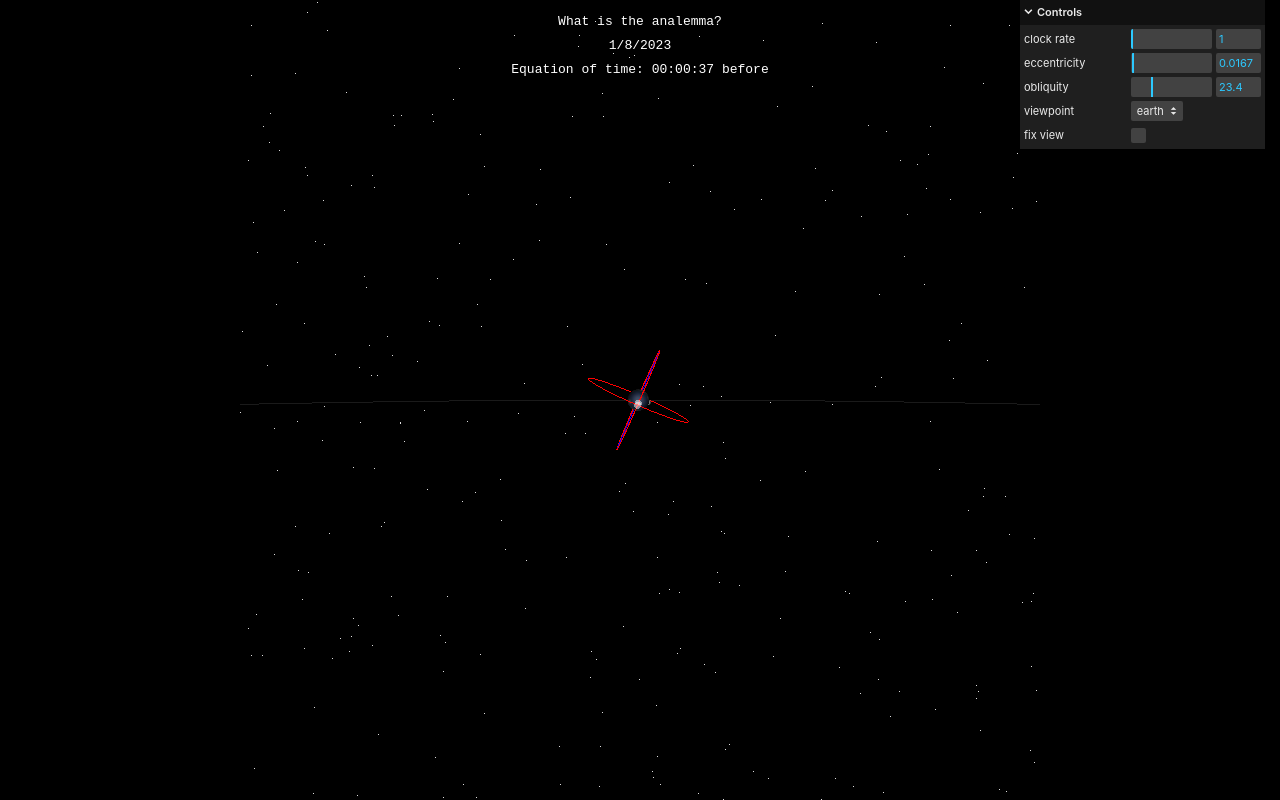
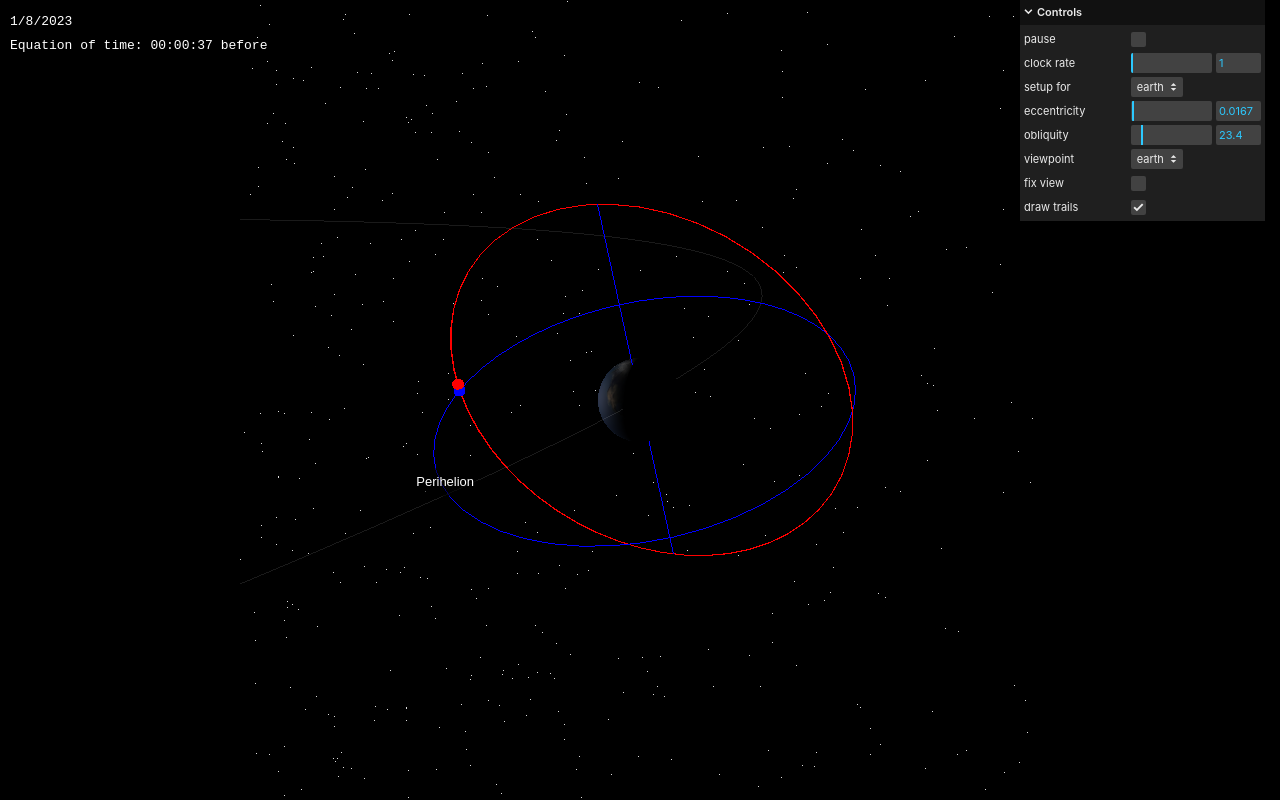
Before and after one commit to benlansdell/analemma, a plain HTML site: page src/index.html in a window 1280 px wide. Drawn offline with nearby package versions, Linux system fonts and the light colour scheme; animation ran at ten frames a second.

Commit message:
Finalize app

```diff
--- a/src/analemma.js
+++ b/src/analemma.js
@@ -5,22 +5,73 @@ import { CSS2DRenderer, CSS2DObject } from 'CSS2DRenderer';
 import { GUI } from 'GUI';
 
 let gui;
+let camera, scene, renderer, labelRenderer, controls;
+let perihelionLabel, aphelionLabel, analemma;
+let anomaly, meanAnomaly;
+let trails = [];
+let earth, sun, current_object, current_view;
+let earth_frame, mean_sun, mean_sun_orb, sphere_sun_orb;
+let apparent_sun;
 
-let camera, scene, renderer, labelRenderer, controls;
-let perihelionLabel, aphelionLabel, earthLabel, moonLabel;
-let anomaly, meanAnomaly;
+const max_trail_len = 1000;
+const sunCamOffset = 20;
+const sunDist = 90;
+const SUN_RADIUS = 3;
+const EARTH_RADIUS = 1;
 
+const planets = {
+    mercury: { eccentricity: 0.2056, obliquity: 0.034, siderealYear: 87.968},
+    venus: { eccentricity: 0.00677, obliquity: 2.64, siderealYear: 224.7},
+    earth: { eccentricity: 0.0167, obliquity: 23.4, siderealYear: 365.2422},
+    mars: { eccentricity: 0.0934, obliquity: 25.19, siderealYear: 686.98},
+    jupiter: { eccentricity: 0.0489, obliquity: 3.13, siderealYear: 4332.6},
+    saturn: { eccentricity: 0.0565, obliquity: 26.73, siderealYear: 10759.2},
+    uranus: { eccentricity: 0.04717, obliquity: 97.77, siderealYear: 30688.5},
+    neptune: { eccentricity: 0.008678, obliquity: 28.3, siderealYear: 60195},
+    pluto: { eccentricity: 0.2488, obliquity: 122.53, siderealYear: 90560},
+}
+
+let last_updated_day = 0;
+var elapsedTime = 0;
+
+const earthsTilt = planets['earth']['obliquity']/180*Math.PI;
+var siderealYear = planets['earth']['siderealYear'];
+
+const analemma_update_rate = 2; //Measured in days
+
+const clock = new THREE.Clock();
+const textureLoader = new THREE.TextureLoader();
+const container = document.querySelector('#scene-container');
+const text = document.querySelector('#info');
+const direction = new THREE.Vector3();
+const delEarthFrame = new THREE.Vector3();
+const sundirection = new THREE.Vector3();
+
+//Controls settings
 var params = {
     clockRate: 1,
     eccentricity: 0.0167,
     fix_view: false,
+    draw_trails: true,
     view: "earth",
     obliquity: 23.4,
+    isPaused: false,
+    preset: "earth"
+}
+
+function update_presets(value) {
+    if (value in planets & value != 'custom') {
+       params['obliquity'] = planets[value]['obliquity'];
+       params['eccentricity'] = planets[value]['eccentricity'];
+        siderealYear = planets[value]['siderealYear']
+       updateKeplerOrbit(scene);
+       updateEarthPlane(scene);
+    }
 }
 
 function update_view(value) {
     if (value == 'earth above') {
-        current_view = 'earth above';
+        current_view = 'earth';
         current_object = earth;
 
         var prevCamera = camera;
@@ -28,7 +79,6 @@ function update_view(value) {
         camera.up.set(0, Math.cos(earthsTilt), Math.sin(earthsTilt));
         camera.position.copy( prevCamera.position );
         camera.rotation.copy( prevCamera.rotation );
-        //camera.lookAt( camera.position.x + 1, camera.position.y, camera.position.z )
         controls = new OrbitControls(camera, labelRenderer.domElement);
 
     } else if (value == 'sun') {
@@ -48,7 +98,25 @@ function update_view(value) {
         camera.position.set( 0,EARTH_RADIUS+.1,0 );
         camera.rotation.copy( prevCamera.rotation );
         earth_frame.add(camera);
-        //camera.lookAt( earth.position );
+        camera.up.set(0, 1, 0);
+
+        controls = new PointerLockControls( camera, labelRenderer.domElement );
+        controls.lock();
+        controls.movementSpeed = 100;
+        controls.lookSpeed = .2;
+
+        container.addEventListener( 'click', function () {
+            controls.lock();
+        } );
+    } else if (value == 'earth center') {
+        current_view = 'center'; current_object = earth;
+        var prevCamera = camera;
+        camera = new THREE.PerspectiveCamera(65, container.clientWidth / container.clientWidth, 0.1, 200000);
+        camera.position.set( 0,0,0 );
+        camera.rotation.copy( prevCamera.rotation );
+        earth_frame.add(camera);
+        camera.up.set(0, 1, 0);
+        //camera.lookAt( mean_sun.position );
         controls = new PointerLockControls( camera, labelRenderer.domElement );
         controls.lock();
         controls.movementSpeed = 100;
@@ -59,35 +127,6 @@ function update_view(value) {
         } );
     }
 }
-
-const clock = new THREE.Clock();
-const textureLoader = new THREE.TextureLoader();
-
-const container = document.querySelector('#scene-container');
-const text = document.querySelector('#info');
-
-const direction = new THREE.Vector3();
-const sundirection = new THREE.Vector3();
-const sunCamOffset = 120;
-const camOffset = 50;
-
-let moon, earth, sun, current_object, current_view, earth_frame, mean_sun, mean_sun_orb, sphere_sun_orb;
-let apparent_sun;
-
-//Measured in days
-const moonSiderealMonth = 27.32;
-const earthSiderealYear = 365.2422;
-
-const sunDist = 90;
-const moonDist = 2;
-
-var earthsTilt = 23.5/180*Math.PI;
-
-const SUN_RADIUS = 3;
-const EARTH_RADIUS = 1;
-const MOON_RADIUS = 0.27;
-
-var elapsedTime = 0;
 
 function perihelion_x() {
     return sunDist * (1 - params['eccentricity'])
@@ -113,6 +152,50 @@ function keplerDynamics(meanAnomaly) {
     return [x, z]
 }
 
+function dynamics() {
+
+    var multiplier = params['clockRate'];
+    if (current_view == 'surface') {
+        multiplier *= 0.1;
+    }
+    let delta = clock.getDelta();
+
+    if (params['isPaused'] == true) {return 0;}
+    elapsedTime += delta*multiplier;
+
+    const day = Math.round(elapsedTime);
+
+    meanAnomaly = 2*Math.PI*elapsedTime/siderealYear;
+    meanAnomaly %= Math.PI*2;
+    let x, z;
+    [x, z] = keplerDynamics(-meanAnomaly);
+    earth_frame.position.set(x, 0, z);
+    earth.rotation.y = 2*Math.PI*elapsedTime;
+    mean_sun.rotation.y = meanAnomaly;
+
+    //Convert it to earth frame
+    earth_frame.updateMatrixWorld(); //Make sure the object matrix is current with the position/rotation/scaling of the object...
+    var localPt = earth_frame.worldToLocal(sun.position.clone()).normalize().multiplyScalar(5); //Transform the point from world space into the objects space
+    if ((day % analemma_update_rate == 0) & (last_updated_day != day)) {
+        var localPtMeanSun = mean_sun.worldToLocal(sun.position.clone()).normalize().multiplyScalar(5.0); //Transform the point from world space into the objects space
+        last_updated_day = day;
+        updateTrails(localPtMeanSun.clone());
+    }
+    localPt.y = 0;
+
+    anomaly = Math.atan2(localPt.z, -localPt.x);
+    if (anomaly < 0) { anomaly += 2*Math.PI }
+    anomaly %= Math.PI*2;
+    apparent_sun.rotation.y = anomaly;
+
+    sundirection.subVectors(sun.position, earth_frame.position);
+    sundirection.normalize().multiplyScalar(5);
+    sundirection.add(earth_frame.position);
+    sphere_sun_orb.position.set(sundirection.x, sundirection.y, sundirection.z);
+
+    return 2*Math.PI*delta*multiplier/siderealYear;
+}
+
 function updateEarthPlane(scene) {
     earth_frame.rotation.x = params['obliquity']/180*Math.PI;
 }
@@ -131,6 +214,7 @@ function updateKeplerOrbit(scene) {
 
     orbit.geometry.attributes.position.needsUpdate = true;
 }
+
 
 function addKeplerOrbit(scene) {
 
@@ -157,6 +241,45 @@ function addKeplerOrbit(scene) {
     scene.add(orbit);
 
 }
+
+function updateTrails(coord) {
+
+    //Update trails list
+    trails.push(coord)
+    trails.shift();
+
+    const ana = scene.getObjectByName('analemma');
+    var points = ana.geometry.attributes.position.array;
+    for (var i = 0; i < trails.length; i++) {
+        meanAnomaly = i * Math.PI / 180;
+        points[3 * i] = trails[i].x;
+        points[3 * i + 1] = trails[i].y;
+        points[3 * i + 2] = trails[i].z;
+    }
+
+    ana.geometry.attributes.position.needsUpdate = true;
+}
+
+function addTrails(scene) {
+
+    let x, z;
+    for (var i = 0; i < Math.round(361/analemma_update_rate); i++) {
+        trails.push(new THREE.Vector3(-5, 0, 0));
+    }
+
+    const material = new THREE.LineBasicMaterial({
+        color: 0xffffff,
+        transparent: true,
+        linewidth: 20,
+        opacity: 1,
+        side: THREE.BackSide
+    })
+    const geometry = new THREE.BufferGeometry().setFromPoints(trails);
+    analemma = new THREE.Line(geometry, material);
+    analemma.name = 'analemma';
+    mean_sun.add(analemma);
+}
+
 
 function and_scene() {
     camera = new THREE.PerspectiveCamera(45, container.clientWidth / container.clientWidth, 0.1, 200000);
@@ -189,11 +312,11 @@ function planet_earth(scene) {
     earth.position.set(0,0,0);
     earth_frame.add(earth);
 
-    //Ecliptic as a line
+    //Celestial equator as a line
     const curve = new THREE.EllipseCurve( 0, 0, 5, 5);
     const points = curve.getPoints( 50 );
     const geometry = new THREE.BufferGeometry().setFromPoints( points );
-    const material = new THREE.LineBasicMaterial( { color: 0xff0000 } ); // Create the final object to add to the scene
+    const material = new THREE.LineBasicMaterial( { color: 0x0000ff } ); // Create the final object to add to the scene
     const ellipse = new THREE.Line( geometry, material );
     ellipse.rotation.x = THREE.Math.degToRad(90);
     earth.add(ellipse);
@@ -222,8 +345,9 @@ function add_mean_sun(scene) {
     mean_sun = new THREE.Line( geometry, material );
     earth_frame.add(mean_sun);
 
-    const sunGeometry = new THREE.SphereGeometry(SUN_RADIUS/10, 32, 32);
-    const sunMaterial = new THREE.MeshBasicMaterial({opacity : 0.5, transparent : true});
+    //mean sun orb
+    const sunGeometry = new THREE.SphereGeometry(SUN_RADIUS/20, 32, 32);
+    const sunMaterial = new THREE.MeshBasicMaterial({opacity : 1, transparent : true, color: 0x0000ff});
     mean_sun_orb = new THREE.Mesh(sunGeometry, sunMaterial);
     mean_sun_orb.position.set(-5, 0, 0);
     mean_sun.add(mean_sun_orb);
@@ -231,9 +355,6 @@ function add_mean_sun(scene) {
 
 function add_sun_celestial_sphere(scene) {
 
-    //Take difference of
-
-    //Ecliptic as a line
     const curve = new THREE.EllipseCurve( 0, 0, 5, 5);
     const points = curve.getPoints( 50 );
     const geometry = new THREE.BufferGeometry().setFromPoints( points );
@@ -241,8 +362,8 @@ function add_sun_celestial_sphere(scene) {
     apparent_sun = new THREE.Line( geometry, material );
     earth_frame.add(apparent_sun);
 
-    const sunGeometry = new THREE.SphereGeometry(SUN_RADIUS/10, 32, 32);
-    const sunMaterial = new THREE.MeshBasicMaterial({opacity : 0.5, transparent : true});
+    const sunGeometry = new THREE.SphereGeometry(SUN_RADIUS/20, 32, 32);
+    const sunMaterial = new THREE.MeshBasicMaterial({opacity : 1.0, transparent : true, color: 0xff0000});
     sphere_sun_orb = new THREE.Mesh(sunGeometry, sunMaterial);
     sphere_sun_orb.position.set(-5, 0, 0);
     scene.add(sphere_sun_orb);
@@ -267,19 +388,6 @@ function planet_sun(scene) {
     sun = new THREE.Mesh(sunGeometry, sunMaterial);
     scene.add(sun);
     return sun
-}
-
-function the_moon(scene) {
-
-    const moonGeometry = new THREE.SphereGeometry(MOON_RADIUS, 32, 32);
-    const moonMaterial = new THREE.MeshPhongMaterial({
-        shininess: 5,
-        map: textureLoader.load('textures/planets/moon_1024.jpg')
-    });
-    moon = new THREE.Mesh(moonGeometry, moonMaterial);
-    moon.position.set(0,0,0);
-    moon.layers.enableAll();
-    return moon
 }
 
 function the_stars(scene) {
@@ -321,16 +429,7 @@ function the_stars(scene) {
     setPoints();
 }
 
-function text_setup(scene, moon, earth) {
-
-    // const dummyDiv = document.createElement('div');
-    // dummyDiv.className = 'label';
-    // dummyDiv.textContent = 'Perihelion';
-    // dummyDiv.style.marginTop = '-1em';
-    // const dummyLabel = new CSS2DObject(dummyDiv);
-    // dummyLabel.position.set(-aphelion_x(), 0, 0);
-    // scene.add(dummyLabel);
-    // //perihelionLabel.layers.set(0);
+function text_setup(scene) {
 
     const perihelionDiv = document.createElement('div');
     perihelionDiv.className = 'label';
@@ -348,28 +447,6 @@ function text_setup(scene, moon, earth) {
     aphelionLabel = new CSS2DObject(aphelionDiv);
     aphelionLabel.position.set(-aphelion_x(), 0, 0);
     scene.add(aphelionLabel);
-    //aphelionLabel.layers.set(0);
-
-    const earthDiv = document.createElement('div');
-    earthDiv.className = 'label';
-    earthDiv.textContent = 'Earth';
-    earthDiv.style.marginTop = '-1em';
-    earthLabel = new CSS2DObject(earthDiv);
-    earthLabel.visible = true;
-    earthLabel.renderOrder = Infinity;
-    earthLabel.position.set(0, EARTH_RADIUS, 0);
-    //earthLabel.position.set(0, 0, 0);
-    scene.add(earthLabel);
-    earthLabel.layers.set(0);
-
-    const moonDiv = document.createElement('div');
-    moonDiv.className = 'label';
-    moonDiv.textContent = 'Moon';
-    moonDiv.style.marginTop = '-1em';
-    moonLabel = new CSS2DObject(moonDiv);
-    moonLabel.position.set(0, MOON_RADIUS, 0);
-    scene.add(moonLabel);
-    //moonLabel.layers.set(0);
 
 }
 
@@ -379,19 +456,17 @@ function init() {
     earth_location(scene);
     earth = planet_earth(scene);
     sun = planet_sun(scene);
-    moon = the_moon(scene);
     add_mean_sun(scene);
-    earth.add(moon);
     add_sun_celestial_sphere(scene);
     addKeplerOrbit(scene);
+    addTrails(scene);
     the_stars(scene);
-    text_setup(scene, moon, earth);
+    text_setup(scene);
 
     current_object = earth;
     current_view = 'earth';
 
     earth.layers.enableAll();
-    moon.layers.enableAll();
 
     renderer = new THREE.WebGLRenderer();
     renderer.setPixelRatio(window.devicePixelRatio);
@@ -404,13 +479,6 @@ function init() {
     labelRenderer.domElement.style.top = '0px';
     container.append(labelRenderer.domElement);
 
-    // labelRenderer = new CSS2DRenderer();
-    // labelRenderer.setSize(container.innerWidth, container.innerHeight);
-    // labelRenderer.domElement.style.position = "absolute";
-    // labelRenderer.domElement.style.top = "0px";
-    // container.append(labelRenderer.domElement);
-
-    //controls = new OrbitControls(camera, labelRenderer.domElement);
     controls = new OrbitControls(camera, labelRenderer.domElement);
     controls.minDistance = 5;
     controls.maxDistance = 500;
@@ -429,104 +497,57 @@ function onWindowResize() {
     controls.handleResize();
 }
 
-function dynamics() {
-
-    var multiplier = params['clockRate'];
-    if (current_view == 'surface') {
-        multiplier *= 0.1;
-    }
-    elapsedTime += clock.getDelta() * multiplier;
-
-    //var t = clock.getElapsedTime();
-    meanAnomaly = 2 * Math.PI * elapsedTime / earthSiderealYear;
-    meanAnomaly %= Math.PI*2;
-    let x, z;
-    [x, z] = keplerDynamics(-meanAnomaly);
-    earth_frame.position.set(x, 0, z);
-    moon.position.set(Math.sin(2 * Math.PI * elapsedTime / moonSiderealMonth) * moonDist, 0, Math.cos(2 * Math.PI * elapsedTime / moonSiderealMonth) * moonDist);
-    // if (params['fix_view'] == false) {
-    //     camera.position.set( earth.position.x, earth.position.y, earth.position.z);
-    // }
-    earth.rotation.y = 2 * Math.PI * elapsedTime;
-    mean_sun.rotation.y = meanAnomaly;
-
-    //Convert it to earth frame
-    earth_frame.updateMatrixWorld(); //Make sure the object matrix is current with the position/rotation/scaling of the object...
-    var localPt = earth_frame.worldToLocal(sun.position.clone()); //Transform the point from world space into the objects space
-
-    //Project it onto celestial equator
-    if (localPt.y < 0) {
-        localPt.y = 0;
-        const unit_vector = new THREE.Vector3(1,0,0);
-        anomaly = unit_vector.angleTo(localPt);
-        anomaly += Math.PI;
-    } else if (localPt.y > 0) {
-        localPt.y = 0;
-        const unit_vector = new THREE.Vector3(-1,0,0);
-        anomaly = unit_vector.angleTo(localPt);
-    } else {
-        var unit_vector = new THREE.Vector3(1,0,0);
-        if (unit_vector.dot(localPt) > 0) {
-            anomaly = unit_vector.angleTo(localPt);
-        } else {
-            var unit_vector = new THREE.Vector3(-1,0,0);
-            anomaly = unit_vector.angleTo(localPt);
-        }
-    }
-
-    anomaly %= Math.PI*2;
-    apparent_sun.rotation.y = anomaly;
-
-    sundirection.subVectors(sun.position, earth_frame.position);
-    sundirection.normalize().multiplyScalar(5);
-    sundirection.add(earth_frame.position);
-    sphere_sun_orb.position.set(sundirection.x, sundirection.y, sundirection.z);
-}
 
 function update_label_pos() {
     if (elapsedTime > .01) {
         perihelionLabel.position.set(perihelion_x(),0,0);
         aphelionLabel.position.set(-aphelion_x(),0,0);
-        earthLabel.position.x = earth.position.x;
-        earthLabel.position.y = earth.position.y;
-        earthLabel.position.z = earth.position.z;
-        moonLabel.position.x = moon.position.x;
-        moonLabel.position.y = moon.position.y;
-        moonLabel.position.z = moon.position.z;
     }
 }
 
 function animate() {
     requestAnimationFrame(animate);
+    let old_earth_pos = earth_frame.position.clone();
+    let delta = dynamics();
 
     //What does this line do?
-    if (current_view != 'surface') {
+    if (current_view != 'surface' & current_view != 'center') {
         current_object.getWorldPosition(controls.target);
     }
     //Make camera point at the sun...
     if (params['fix_view'] == true & current_view == 'sun') {
-        direction.subVectors(earth.position, sun.position);
-        direction.normalize().multiplyScalar(sunCamOffset);
-        const camera_pos = direction.add(sun.position);
+        direction.subVectors(sun.position, earth_frame.position);
+        direction.normalize().multiplyScalar(-sunCamOffset);
+        const camera_pos = direction.add(earth_frame.position);
         camera.position.x = camera_pos.x;
+        camera.position.y = 5;
         camera.position.z = camera_pos.z;
     }
     else if (params['fix_view'] == true & current_view == 'earth') {
-        direction.subVectors(earth.position, sun.position);
-        direction.normalize().multiplyScalar(camOffset);
-        const camera_pos = direction.add(earth.position);
+        direction.subVectors(sun.position, earth_frame.position);
+        direction.normalize().multiplyScalar(sunCamOffset);
+        const camera_pos = direction.add(earth_frame.position);
         camera.position.x = camera_pos.x;
+        camera.position.y = 5;
         camera.position.z = camera_pos.z;
+    }
+    else if (params['fix_view'] == true & current_view == 'surface') {
+        camera.rotation.y -= delta;
+    } //not fixed view, current view earth
+    else if (params['fix_view'] == true & current_view == 'center') {
+        camera.rotation.y -= delta;
     } //not fixed view, current view earth
     else if (params['fix_view'] == false & current_view == 'earth') {
-        camera.position.x = earth.position.x;
-        camera.position.z = earth.position.z;
+        delEarthFrame.subVectors(earth_frame.position, old_earth_pos);
+        camera.rotation.y -= delta;
+        camera.position.x += delEarthFrame.x;
+        camera.position.y += delEarthFrame.y;
+        camera.position.z += delEarthFrame.z;
     }
     // if not fixed, sun view then use default OrbitControls
 
-    dynamics();
     update_label_pos();
-    if (current_view != 'surface') {
+    if (current_view != 'surface' & current_view != 'center') {
         controls.update();
     }
     render();
@@ -552,27 +573,30 @@ function updateText() {
     const date_str = date.toLocaleDateString();
     const eot = ((anomaly - meanAnomaly)*180/Math.PI/24)*60*60; //in seconds
     var eot_str = formatTime(eot);
-    text.innerHTML = "What is the analemma?<br>" + date_str + "<br>Equation of time: " + eot_str;
+    text.innerHTML = date_str + "<br>Equation of time: " + eot_str;
 }
 
 function render() {
     renderer.render(scene, camera);
-    //labelRenderer.render(scene, camera);
+    labelRenderer.render(scene, camera);
 }
 
 function initGui(scene) {
     gui = new GUI();
+    gui.add(params, 'isPaused').name('pause')
     gui.add(params, 'clockRate', 0.1, 100, 5).name('clock rate')
-    gui.add(params, 'eccentricity', 0.0, 0.95, 0.1).onChange(function (value) {
-            updateKeplerOrbit(scene);
+    gui.add(params, 'preset', ["mercury", "venus", "earth", "mars", "jupiter", "saturn", "uranus", "neptune", "pluto", "custom"]).name('setup for').onChange(update_presets);
+    gui.add(params, 'eccentricity', 0.0, 0.95, 0.1).listen().onChange(function (value) {
+            updateKeplerOrbit(scene); gui.children[2].setValue('custom');
         }
     );
-    gui.add(params, 'obliquity', 0.0, 90, 1).onChange(function (value) {
-        updateEarthPlane(scene);
+    gui.add(params, 'obliquity', 0.0, 180, 1).listen().onChange(function (value) {
+        updateEarthPlane(scene); gui.children[2].setValue('custom');
     }
     );
-    gui.add(params, 'view', ["earth above", "earth surface", "sun"]).name('viewpoint').onChange(update_view);
+    gui.add(params, 'view', ["earth above", "earth surface", "earth center", "sun"]).name('viewpoint').onChange(update_view);
     gui.add(params, 'fix_view').name('fix view').onChange(function (value) {controls.enabled = !value;})
+    gui.add(params, 'draw_trails').name('draw trails')
     gui.open();
 }
 
--- a/src/main.css
+++ b/src/main.css
@@ -28,7 +28,7 @@ button {
 	width: 100%;
 	padding: 10px;
 	box-sizing: border-box;
-	text-align: center;
+	text-align: left;
 	-moz-user-select: none;
 	-webkit-user-select: none;
 	-ms-user-select: none;
```
Also changed, not shown: src/index.html (+1 -1 lines), 1 other file.
